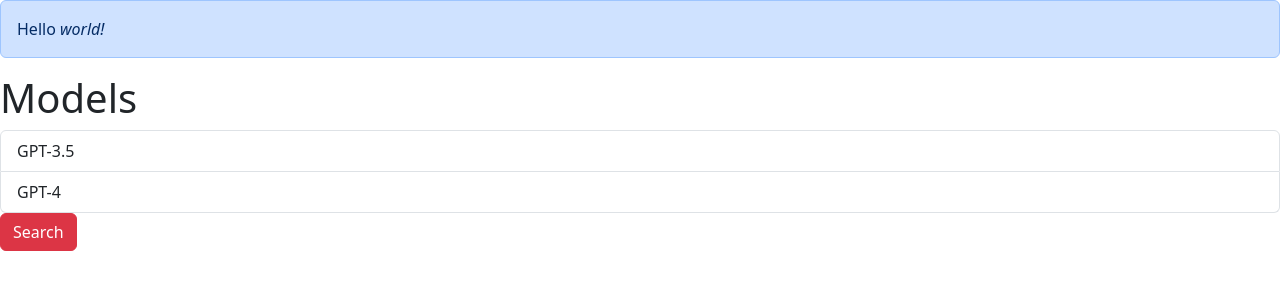
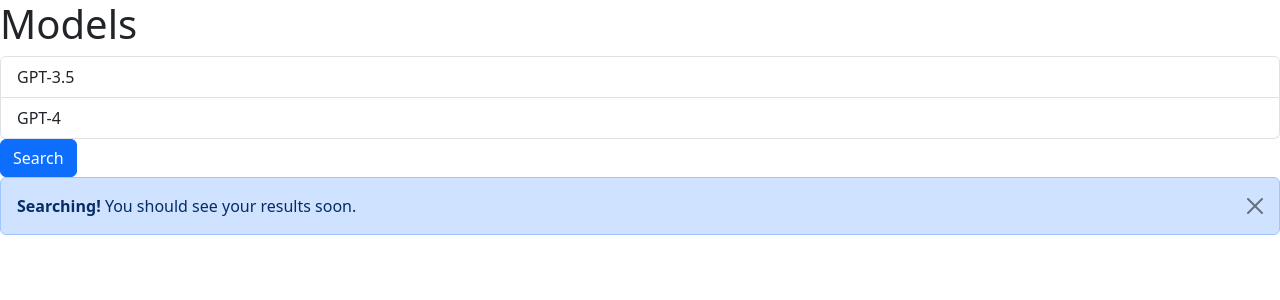
Before and after one commit to rguilmain/rag-app, a React (Vite) app in the folder frontend/: page / in a window 1280 px wide. Both pictures are taken after a click on the button "Search". Shown: the top 300 px of the page. Built offline with nearby package versions, Linux system fonts and the light colour scheme.

Commit message:
button creates a dismissable alert

```diff
--- a/frontend/src/App.tsx
+++ b/frontend/src/App.tsx
@@ -1,8 +1,11 @@
+import { useState } from "react";
 import Alert from "./components/Alert";
 import Button from "./components/Button";
 import ListGroup from "./components/ListGroup";
 
 function App() {
+  const [alertVisible, setAlertVisibility] = useState(false);
+
   let models = ["GPT-3.5", "GPT-4"];
 
   const handleSelectItem = (item: string) => {
@@ -11,17 +14,17 @@
 
   return (
     <div>
-      <Alert>
-        Hello <em>world!</em>
-      </Alert>
       <ListGroup
         heading="Models"
         items={models}
         onSelectItem={handleSelectItem}
       />
-      <Button color="danger" onClick={() => console.log("Clicked!")}>
-        Search
-      </Button>
+      <Button onClick={() => setAlertVisibility(true)}>Search</Button>
+      {alertVisible && (
+        <Alert onClose={() => setAlertVisibility(false)}>
+          <strong>Searching!</strong> You should see your results soon.
+        </Alert>
+      )}
     </div>
   );
 }
--- a/frontend/src/components/Alert.tsx
+++ b/frontend/src/components/Alert.tsx
@@ -2,10 +2,22 @@
 
 interface Props {
   children: ReactNode;
+  onClose: () => void;
 }
 
-const Alert = ({ children }: Props) => {
-  return <div className="alert alert-primary">{children}</div>;
+const Alert = ({ children, onClose }: Props) => {
+  return (
+    <div className="alert alert-primary alert-dismissible" role="alert">
+      {children}
+      <button
+        type="button"
+        className="btn-close"
+        onClick={onClose}
+        data-bs-dismiss="alert"
+        aria-label="Close"
+      ></button>
+    </div>
+  );
 };
 
 export default Alert;
```
